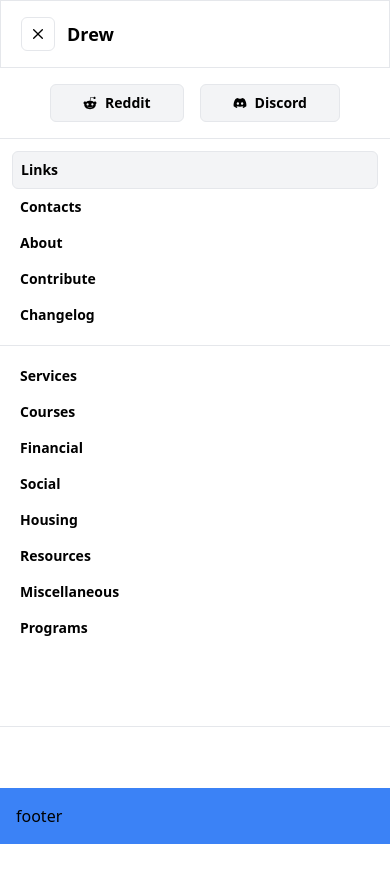
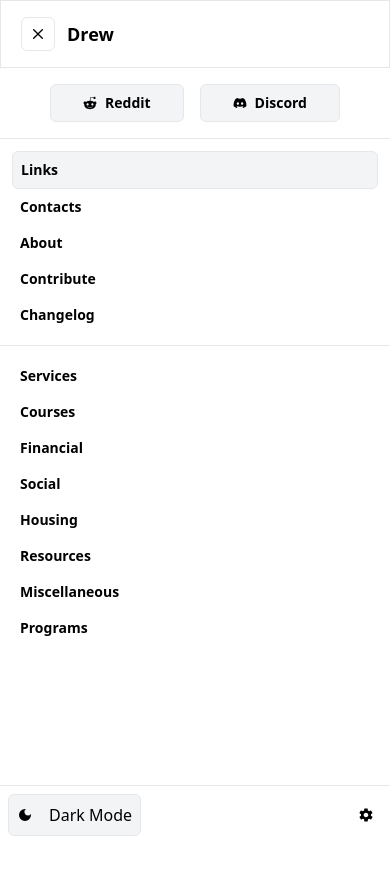
Before and after one commit to kentezrabetita/csu-drew, a Next.js app: page / in a window 390 px wide. Both pictures are taken after a click on the button 38 px from the left and 34 px from the top of the page. Shown: the top 882 px of the page. Built offline with nearby package versions, Linux system fonts and the light colour scheme.

Commit message:
update mobile menu

```diff
--- a/common/components/header.tsx
+++ b/common/components/header.tsx
@@ -1,6 +1,10 @@
 import React, { useState } from 'react';
 import { FaGripLines, FaDiscord, FaRedditAlien } from 'react-icons/fa';
 import { CgClose } from 'react-icons/cg';
+import { MdDarkMode } from 'react-icons/md';
+import { IoMdSettings } from 'react-icons/io';
+
+import Link from 'next/link';
 
 const Header = () => {
   const [showMenu, setShowMenu] = useState(false);
@@ -46,39 +50,81 @@ const Header = () => {
             </div>
             <div className='flex flex-col h-screen'>
               <div className='flex flex-row justify-center w-full p-4 space-x-4 border-b'>
-                <a className='flex flex-row items-center p-2 px-8 space-x-2 text-sm font-bold bg-gray-100 border rounded-md'>
+                <Link
+                  target={'_blank'}
+                  href={'https://www.reddit.com/r/carsu'}
+                  className='flex flex-row items-center p-2 px-8 space-x-2 text-sm font-bold bg-gray-100 border rounded-md'
+                >
                   <FaRedditAlien />
                   <span>Reddit</span>
-                </a>
-                <a className='flex flex-row items-center p-2 px-8 space-x-2 text-sm font-bold bg-gray-100 border rounded-md'>
+                </Link>
+                <Link
+                  target={'_blank'}
+                  href={'https://discord.gg/gPc3myEGZV'}
+                  className='flex flex-row items-center p-2 px-8 space-x-2 text-sm font-bold bg-gray-100 border rounded-md'
+                >
                   <FaDiscord />
                   <span>Discord</span>
-                </a>
+                </Link>
               </div>
               <div className='p-3 border-b'>
                 <ul className='text-sm font-bold'>
-                  <li className='p-2 bg-gray-100 border rounded-md'>Links</li>
-                  <li className='p-2'>Contacts</li>
-                  <li className='p-2'>About</li>
-                  <li className='p-2'>Contribute</li>
-                  <li className='p-2'>Changelog</li>
+                  <li className='p-2 bg-gray-100 border rounded-md'>
+                    <Link href={'/'}>Links</Link>
+                  </li>
+                  <li className='p-2'>
+                    <Link href={'/contacts'}>Contacts</Link>
+                  </li>
+                  <li className='p-2'>
+                    <Link href={'/about'}>About</Link>
+                  </li>
+                  <li className='p-2'>
+                    <Link href={'/contribute'}>Contribute</Link>
+                  </li>
+                  <li className='p-2'>
+                    <Link href={'/changelog'}>Changelog</Link>
+                  </li>
                 </ul>
               </div>
-              <div className='p-3 pb-20 border-b'>
+              <div className='p-3 pb-40 border-b'>
                 <ul className='text-sm font-bold'>
-                  <li className='p-2'>Services</li>
-                  <li className='p-2'>Courses</li>
-                  <li className='p-2'>Financial</li>
-                  <li className='p-2'>Social</li>
-                  <li className='p-2'>Housing</li>
-                  <li className='p-2'>Resources</li>
-                  <li className='p-2'>Miscellaneous</li>
-                  <li className='p-2'>Programs</li>
+                  <li className='p-2'>
+                    <Link href={'/services'}>Services</Link>
+                  </li>
+                  <li className='p-2'>
+                    <Link href={'/courses'}>Courses</Link>
+                  </li>
+                  <li className='p-2'>
+                    <Link href={'/financial'}>Financial</Link>
+                  </li>
+                  <li className='p-2'>
+                    <Link href={'/social'}>Social</Link>
+                  </li>
+                  <li className='p-2'>
+                    <Link href={'/housing'}>Housing</Link>
+                  </li>
+                  <li className='p-2'>
+                    <Link href={'/resources'}>Resources</Link>
+                  </li>
+                  <li className='p-2'>
+                    <Link href={'/miscellaneous'}>Miscellaneous</Link>
+                  </li>
+                  <li className='p-2'>
+                    <Link href={'/programs'}>Programs</Link>
+                  </li>
                 </ul>
               </div>
             </div>
-            <footer className='fixed bottom-0 left-0 w-full p-4 bg-blue-500'>
-              footer
+            <footer className='fixed bottom-0 left-0 z-10 w-full bg-white border-t'>
+              <div className='flex flex-row items-center justify-between p-2'>
+                <button className='flex flex-row items-center p-2 space-x-4 bg-gray-100 border rounded-md'>
+                  <MdDarkMode />
+                  <span>Dark Mode</span>
+                </button>
+                <a className='p-2'>
+                  <IoMdSettings />
+                </a>
+              </div>
             </footer>
           </div>
         </div>
```
